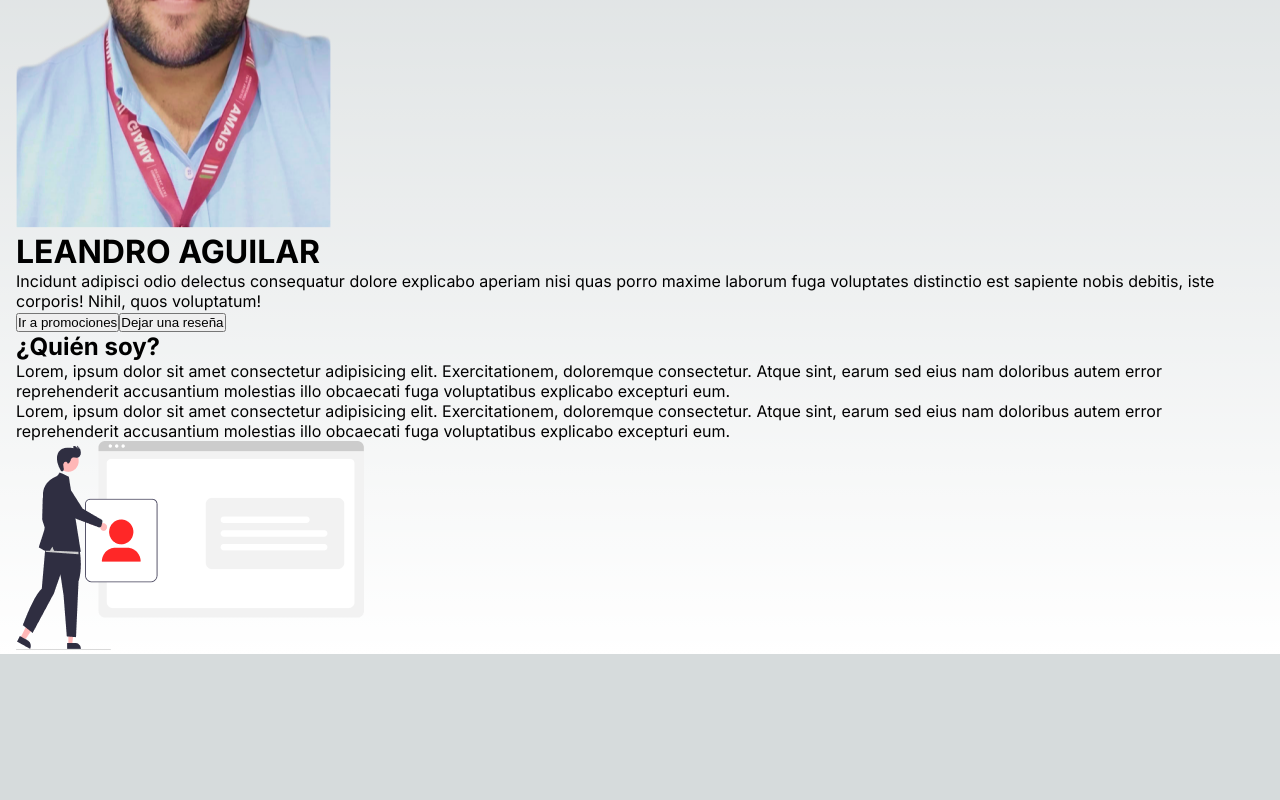
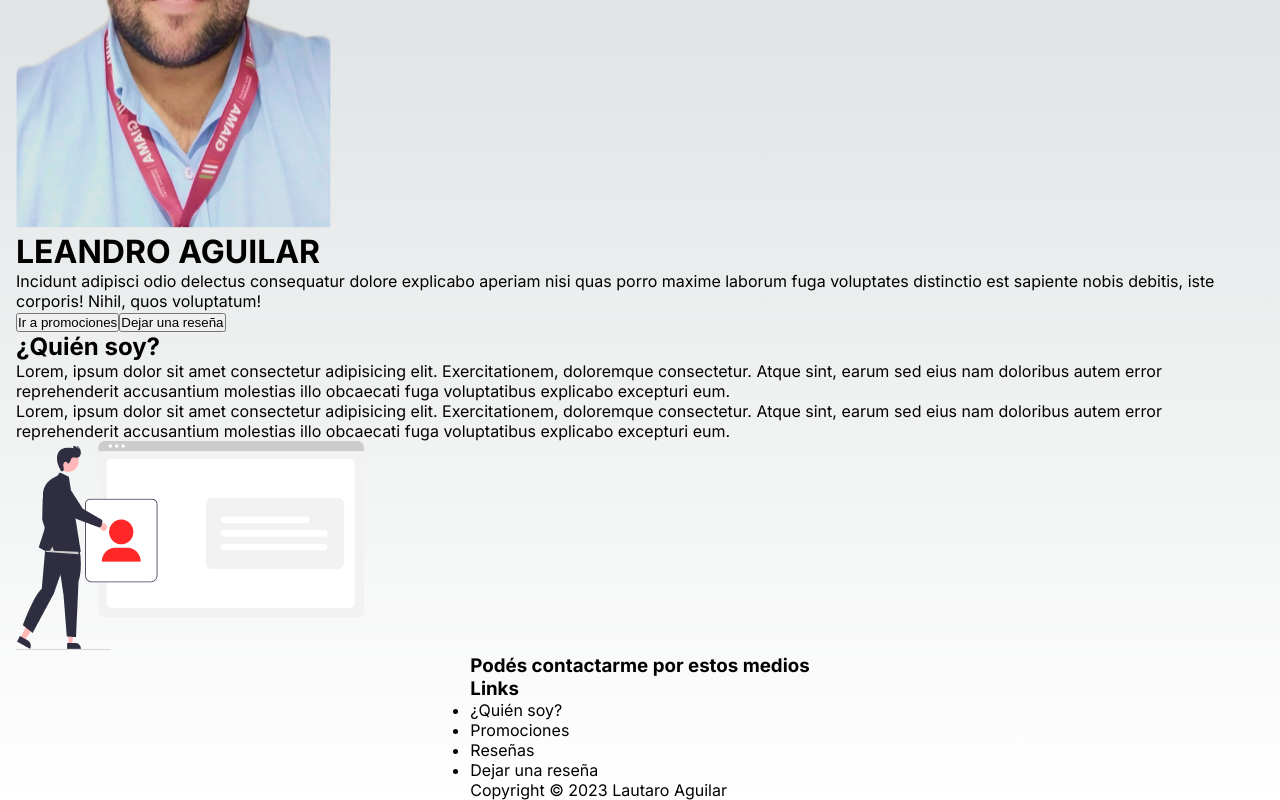
Before and after one commit to lautaroAguilar/LeandroAguilar, a Next.js app: page / in a window 1280 px wide. Shown: the part 258-1058 px from the top of the page. Before the commit the page ends 912 px from the top, so only its background shows below. Built offline with nearby package versions, Linux system fonts and the light colour scheme.

Commit message:
componentes Card, CardReview y Header. Container footer

```diff
--- a/src/app/page.js
+++ b/src/app/page.js
@@ -2,11 +2,14 @@
 import styles from './page.module.css'
 import Landing from '../containers/landing/Landing'
 import About from "../containers/about/About"
+import Footer from '../containers/footer/Footer'
+
 export default function Home() {
   return (
     <main className={styles.main}>
       <Landing/>
       <About/>
+      <Footer/>
     </main>
   )
 }
--- /dev/null
+++ b/src/containers/footer/Footer.jsx
@@ -0,0 +1,28 @@
+import React from "react";
+
+export default function Footer() {
+  return (
+    <>
+      <div className="footerContainer">
+        <div className="title">
+          <h3>Podés contactarme por estos medios</h3>
+        </div>
+        <div className="iconsContainer">
+
+        </div>
+        <div className="links">
+          <h3>Links</h3>
+          <ul>
+            <li>¿Quién soy?</li>
+            <li>Promociones</li>
+            <li>Reseñas</li>
+            <li>Dejar una reseña</li>
+          </ul>
+        </div>
+        <div className="copy">
+          <p>Copyright © 2023 Lautaro Aguilar</p>
+        </div>
+      </div>
+    </>
+  );
+}
--- a/src/containers/landing/Landing.jsx
+++ b/src/containers/landing/Landing.jsx
@@ -5,7 +5,6 @@ import Button from "../../components/Button/Button";
 export default function landing() {
   return (
     <div className="landingContainer">
-      <div className="header"></div>
       <div className="imgContainer">
         <Image
           src={image}
```
Also changed, not shown: src/components/Card/Card.jsx (added, +26 -0 lines), src/components/Header/Header.jsx (added, +7 -0 lines), src/components/ReviewCard/ReviewCard.jsx (added, +21 -0 lines).
